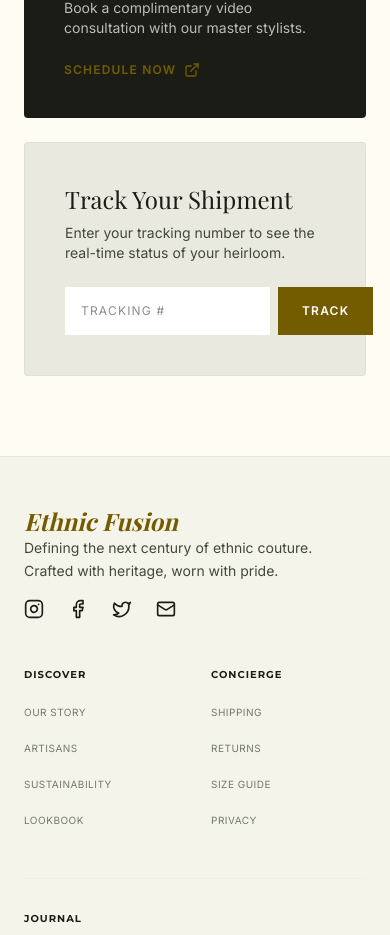
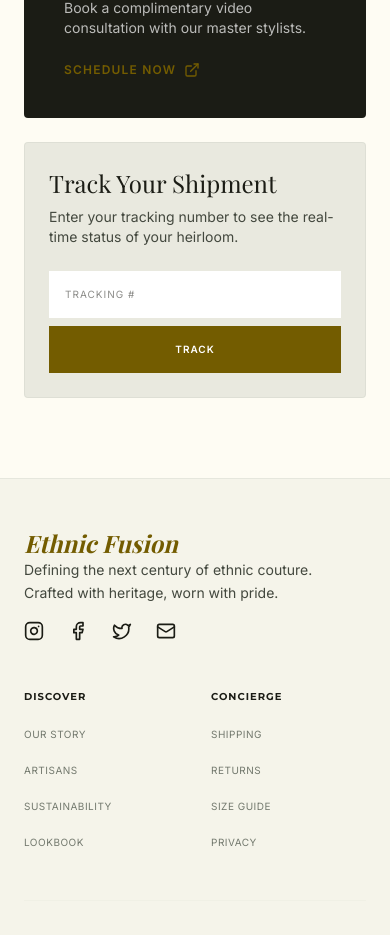
Before and after one commit to 12vaibhav/Ethnic-Fusion, a React (Vite) app: page /account in a window 390 px wide. Shown: the part 1057-1992 px from the top of the page. Built offline with nearby package versions, Linux system fonts and the light colour scheme; a web font is replaced by a local one.

Commit message:
Fix Track button overflow on mobile account page

```diff
--- a/src/pages/Account.tsx
+++ b/src/pages/Account.tsx
@@ -176,12 +176,12 @@ export default function Account() {
                   </button>
                 </div>
               </div>
-              <div className="bg-surface-container-high p-10 text-primary space-y-6 rounded-sm border border-outline-variant/30">
+              <div className="bg-surface-container-high p-6 md:p-10 text-primary space-y-6 rounded-sm border border-outline-variant/30 relative">
                 <h4 className="font-headline text-2xl mb-2">Track Your Shipment</h4>
                 <p className="text-on-surface-variant text-sm mb-6">Enter your tracking number to see the real-time status of your heirloom.</p>
-                <div className="flex gap-2">
-                  <input type="text" value={trackingNumber} onChange={(e) => setTrackingNumber(e.target.value)} placeholder="TRACKING #" className="bg-white border-none text-xs uppercase tracking-widest p-4 flex-grow focus:ring-1 focus:ring-tertiary" />
-                  <button onClick={handleTrackOrder} className="bg-tertiary text-white px-6 py-4 uppercase tracking-widest font-bold text-xs hover:bg-primary transition-all">Track</button>
+                <div className="flex flex-col sm:flex-row gap-2 w-full">
+                  <input type="text" value={trackingNumber} onChange={(e) => setTrackingNumber(e.target.value)} placeholder="TRACKING #" className="bg-white border-none text-[10px] md:text-xs uppercase tracking-widest p-4 flex-grow focus:ring-1 focus:ring-tertiary w-full" />
+                  <button onClick={handleTrackOrder} className="bg-tertiary text-white px-6 py-4 uppercase tracking-widest font-bold text-[10px] md:text-xs hover:bg-primary transition-all w-full sm:w-auto">Track</button>
                 </div>
               </div>
             </section>
```
